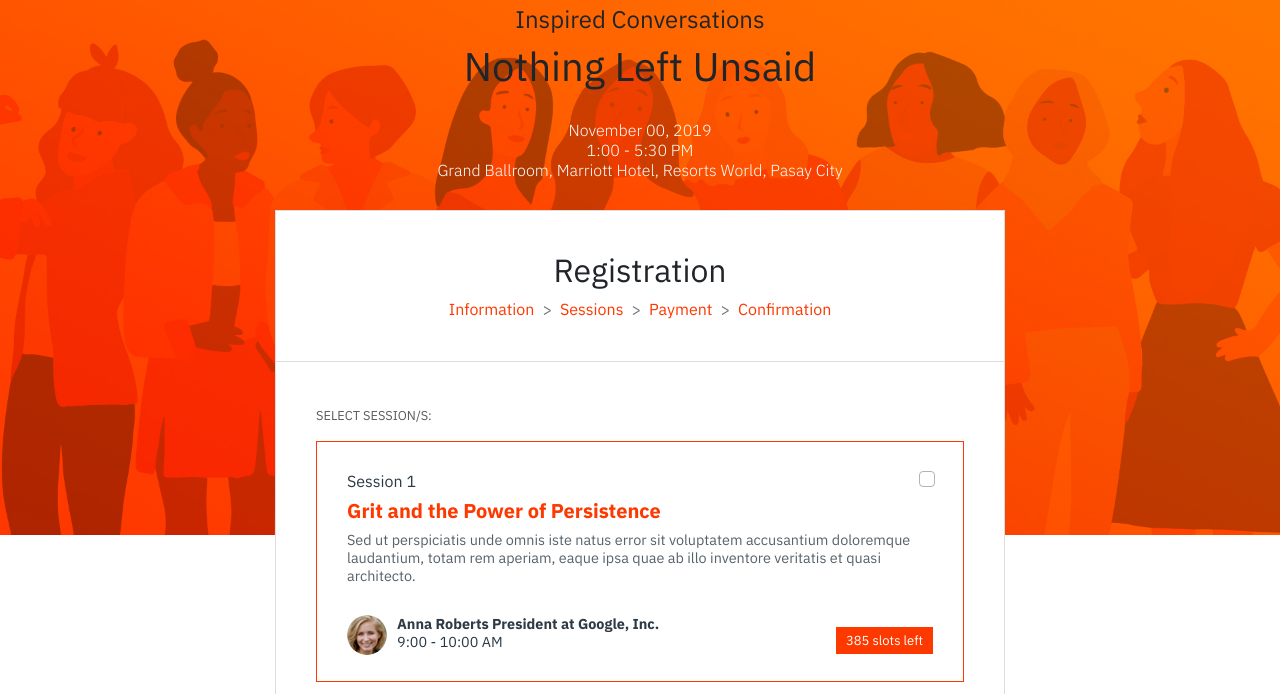
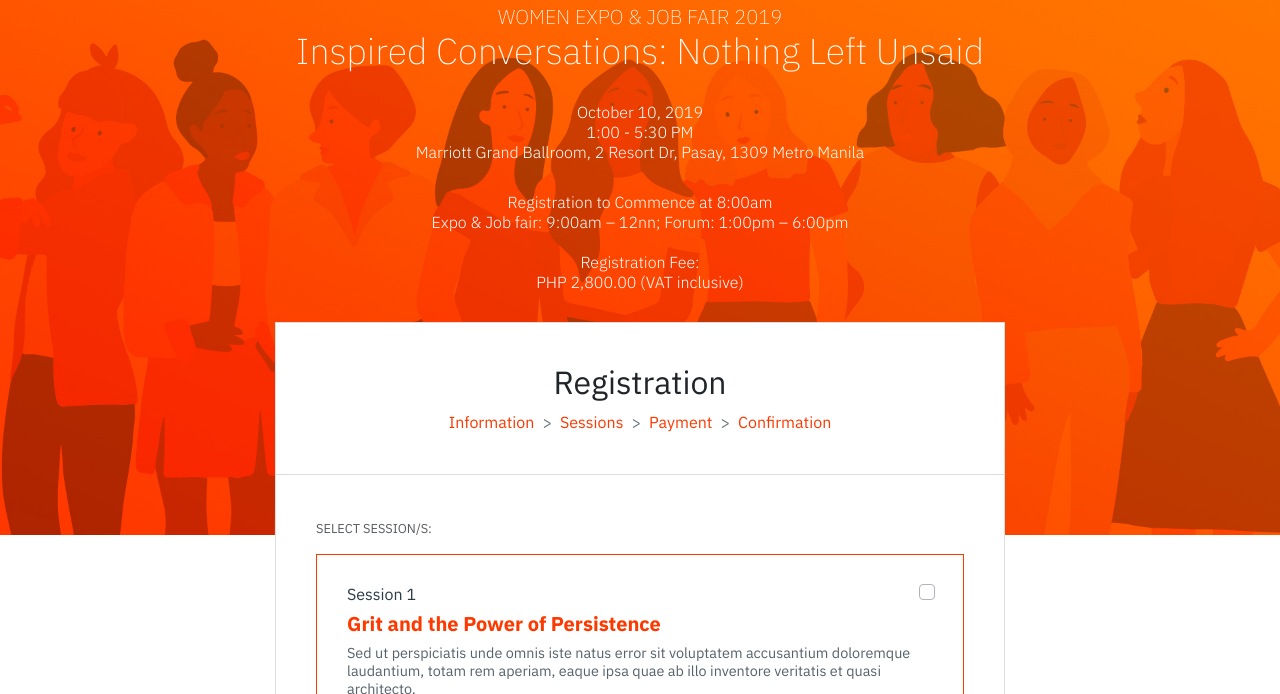
Before and after one commit to lemonlabcreatives/womenext2019, a plain HTML site: page session.html in a window 1280 px wide. Shown: the part 105-799 px from the top of the page. Drawn offline with nearby package versions, Linux system fonts and the light colour scheme.

Commit message:
Update session.html

```diff
--- a/session.html
+++ b/session.html
@@ -62,14 +62,22 @@
             <div class="row justify-content-center">
                 <div class="col-lg-8">
                     <div class="event-header">
-                        <h4>Inspired Conversations</h4>
-                        <h1>Nothing Left Unsaid</h1>
+                        <h6>WOMEN EXPO & JOB FAIR 2019</h5>
+                            <h3>Inspired Conversations: Nothing Left Unsaid</h3>
 
-                        <p>
-                            November 00, 2019 <br />
-                            1:00 - 5:30 PM <br />
-                            Grand Ballroom, Marriott Hotel, Resorts World, Pasay City
-                        </p>
+                            <p>
+                                October 10, 2019 <br />
+                                1:00 - 5:30 PM <br />
+                                Marriott Grand Ballroom, 2 Resort Dr, Pasay, 1309 Metro Manila
+                            </p>
+
+                            <p>
+                                Registration to Commence at 8:00am<br />
+                                Expo & Job fair: 9:00am – 12nn; Forum: 1:00pm – 6:00pm<br /><br />
+
+                                Registration Fee:<br />
+                                PHP 2,800.00 (VAT inclusive)
+                            </p>
                     </div>
                     <div class="form-content">
                         <div class="form-head">
@@ -77,7 +85,8 @@
                             <nav aria-label="breadcrumb">
                                 <ol class="breadcrumb">
                                     <li class="breadcrumb-item"><a href="index.html">Information</a></li>
-                                    <li class="breadcrumb-item active" aria-current="page"><a href="session.html">Sessions</a></li>
+                                    <li class="breadcrumb-item active" aria-current="page"><a
+                                            href="session.html">Sessions</a></li>
                                     <li class="breadcrumb-item"><a href="payment.html">Payment</a></li>
                                     <li class="breadcrumb-item"><a href="paypal-confirm.html">Confirmation</a>
                                     </li>
```
